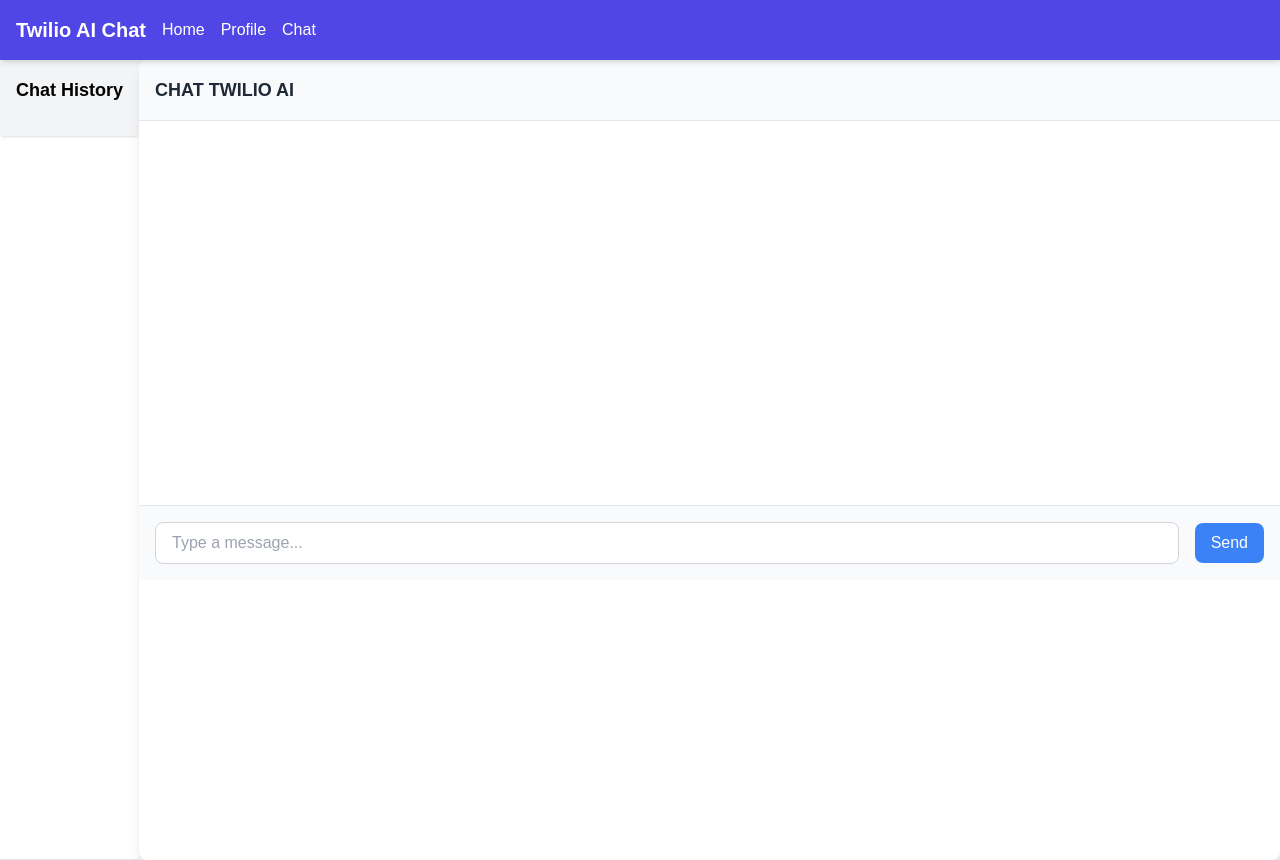
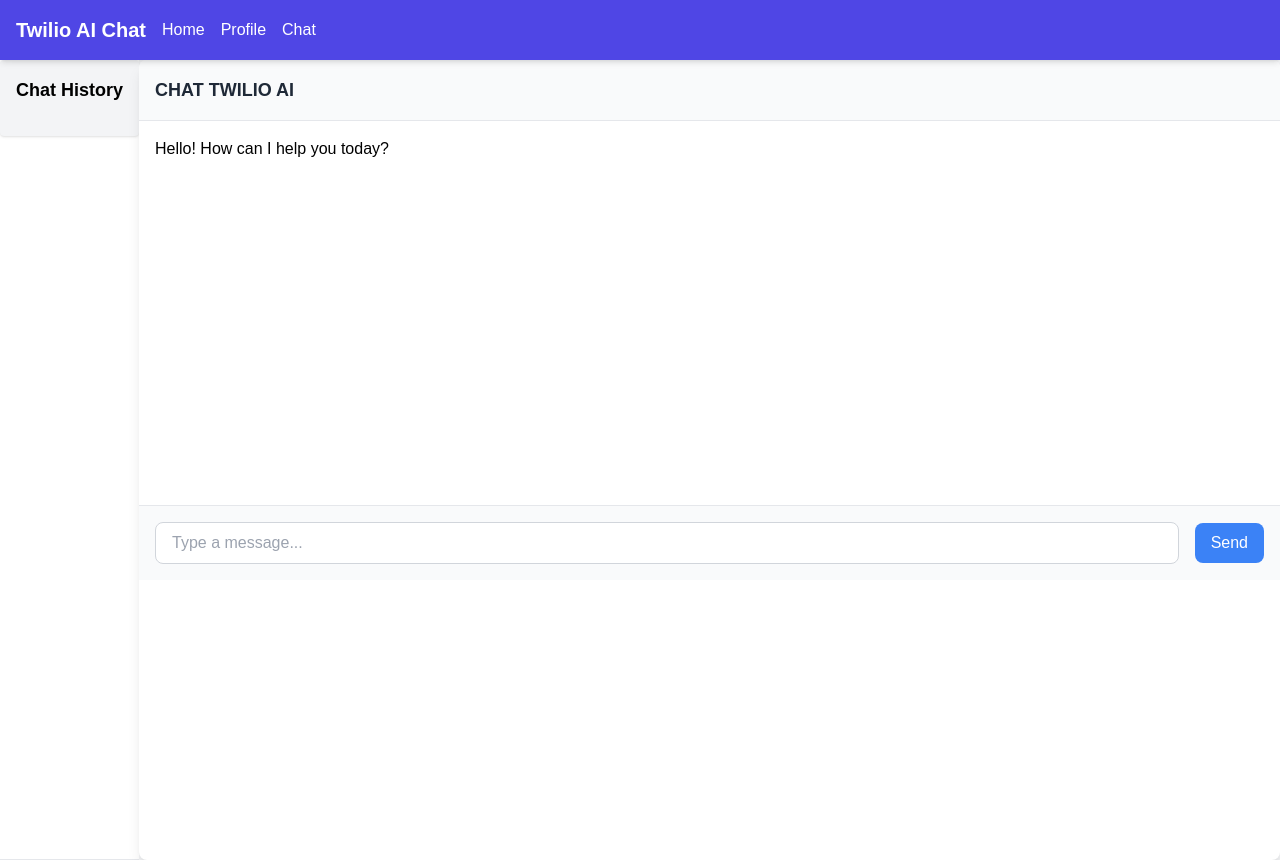
Before and after one commit to williammasivi/ChatTwilioAI, a Next.js app: page / in a window 1280 px wide. Built offline with nearby package versions, Linux system fonts and the light colour scheme.

Commit message:
fix some bugs

```diff
--- a/app/page.tsx
+++ b/app/page.tsx
@@ -2,13 +2,14 @@
 import History from '@/components/History';
 import { useState } from 'react';
 import { useForm, SubmitHandler } from 'react-hook-form';
-import Markdown from 'markdown-to-jsx';
+
 
 
 const linkBACKEND = 'https://chattwilioai-backend.onrender.com/api/questions';
 interface Message {
    text: string;
-   sender: 'bot' | 'user';
+   role: 'model' | 'user';
+   parts: string;
 }
 
 interface FormInputs {
@@ -17,11 +18,7 @@
 
 export default function Home() {
    const [error, setError] = useState("");
-   const [chatHistory, setChatHistory] = useState<any[] | null>([]);
-   const [messages, setMessages] = useState<Message[]>([
-      { text: 'Hello! How can I help you today?', sender: 'bot' },
-   ]);
-
+   const [chatHistory, setChatHistory] = useState<Message[]>([]);
    const { register, handleSubmit, reset } = useForm<FormInputs>();
 
    const onSubmit: SubmitHandler<FormInputs> = async (data) => {
@@ -70,6 +67,7 @@
                </div>
                <div className="flex flex-col p-4 space-y-4 overflow-y-auto h-96">
                   {error && <p className='text-red-500 text-center'>{error}</p>}
+                  <p>Hello! How can I help you today?</p>
                   {chatHistory?.map((chatItem, index) => (
                      <div
                      key={index}
--- a/components/Register.tsx
+++ b/components/Register.tsx
@@ -1,6 +1,6 @@
 import React, { useState } from 'react';
 import { useForm } from 'react-hook-form';
-
+import Image from 'next/image';
 
 const Register = () => {
    const { register, handleSubmit, formState: { errors } } = useForm();
@@ -46,7 +46,7 @@
             <div className="fixed top-4 right-4 flex items-center space-x-4">
                <label htmlFor="avatarInput" className="cursor-pointer">
                   {avatarUrl ? (
-                     <img src={avatarUrl} alt="Avatar" className="w-16 h-16 rounded-full object-cover border-2 border-blue-500" />
+                     <Image src={avatarUrl} alt="Avatar" className="w-16 h-16 rounded-full object-cover border-2 border-blue-500" />
                   ) : (
                      <div className="w-16 h-16 bg-blue-500 rounded-full flex items-center justify-center text-white text-lg border-2 border-blue-500">
                         {userEmail.charAt(0).toUpperCase()}
```
